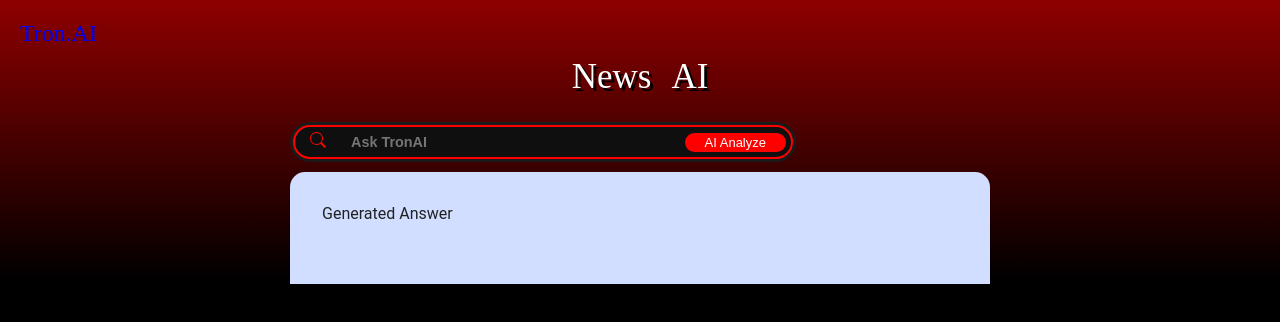
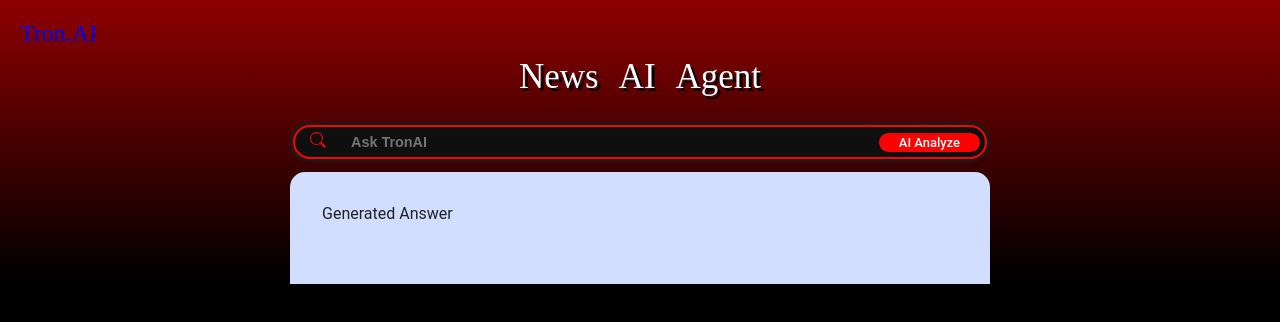
Before and after one commit to GnExia483957/TronAI-React, a React (Create React App) app: page /AI in a window 1280 px wide. Shown: the top 322 px of the page. Built offline with nearby package versions, Linux system fonts and the light colour scheme; a web font is replaced by a local one.

Commit message:
integrated the AI and properly indent the search-results

```diff
--- a/src/App.js
+++ b/src/App.js
@@ -3,7 +3,7 @@ import { BrowserRouter as Router, Route, Routes } from 'react-router-dom';
 import Navbar from './components/Navbar/Navbar';
 import Home from './Pages/Home';
 import AI from './Pages/AI';
-// import Agent from './Pages/Agent';
+import Agent from './Pages/Agent';
 // import Test from './Pages/Test';
 
 
@@ -12,10 +12,10 @@ const App = () => {
         <Router>
             <div className="body"></div>
             <Navbar />
-            {/* <Agent /> */}
             <Routes>
                 <Route path="/" element={<Home />} />
                 <Route path="/AI" element={<AI />} />
+                <Route path="/Agent" element={<Agent />} />
                 {/* <Route path="/Test" element={<Test />} /> */}
             </Routes>
         </Router>
--- a/src/Pages/AI.js
+++ b/src/Pages/AI.js
@@ -75,7 +75,7 @@ const AI = () => {
 
     const typeWord = () => {
       if (index < words.length) {
-        setOutput((prev) => prev + (prev ? ' ' : '') + words[index]); // Add a space before the word if output is not empty
+        setOutput((prev) => prev + (prev ? ' ' : '') + words[index]);
         index++;
         setTimeout(typeWord, interval);
       }
--- a/src/components/Navbar/Navbar.js
+++ b/src/components/Navbar/Navbar.js
@@ -9,8 +9,8 @@ const Navbar = () => {
             <nav>
                 <Link to="/">News</Link>
                 <Link to="/AI">AI</Link>
-                {/* <Link to="/Agent">Agent</Link>
-                <Link to="/Test">Test</Link> */}
+                <Link to="/Agent">Agent</Link>
+                {/* <Link to="/Test">Test</Link> */}
 
             </nav>
         </header>
--- a/src/components/Search/Search.css
+++ b/src/components/Search/Search.css
@@ -5,7 +5,7 @@
     padding: 3px;
     margin-top: 5px;
     margin-bottom: 10px;
-    max-width: 500px;
+    max-width: 900px;
     align-items: center;
   }
 
--- a/src/styles/news.css
+++ b/src/styles/news.css
@@ -89,14 +89,9 @@
     color: white;
   }
 
-  .see-more {
-    display: flex;
-    justify-content: center;
-    font-family: 'Roboto', sans-serif;
-  }
-
   button {
     background-color: #FF0000;
+    font-family: 'Roboto', sans-serif;
     border: none;
     border-radius: 20px;
     color: white;
```
